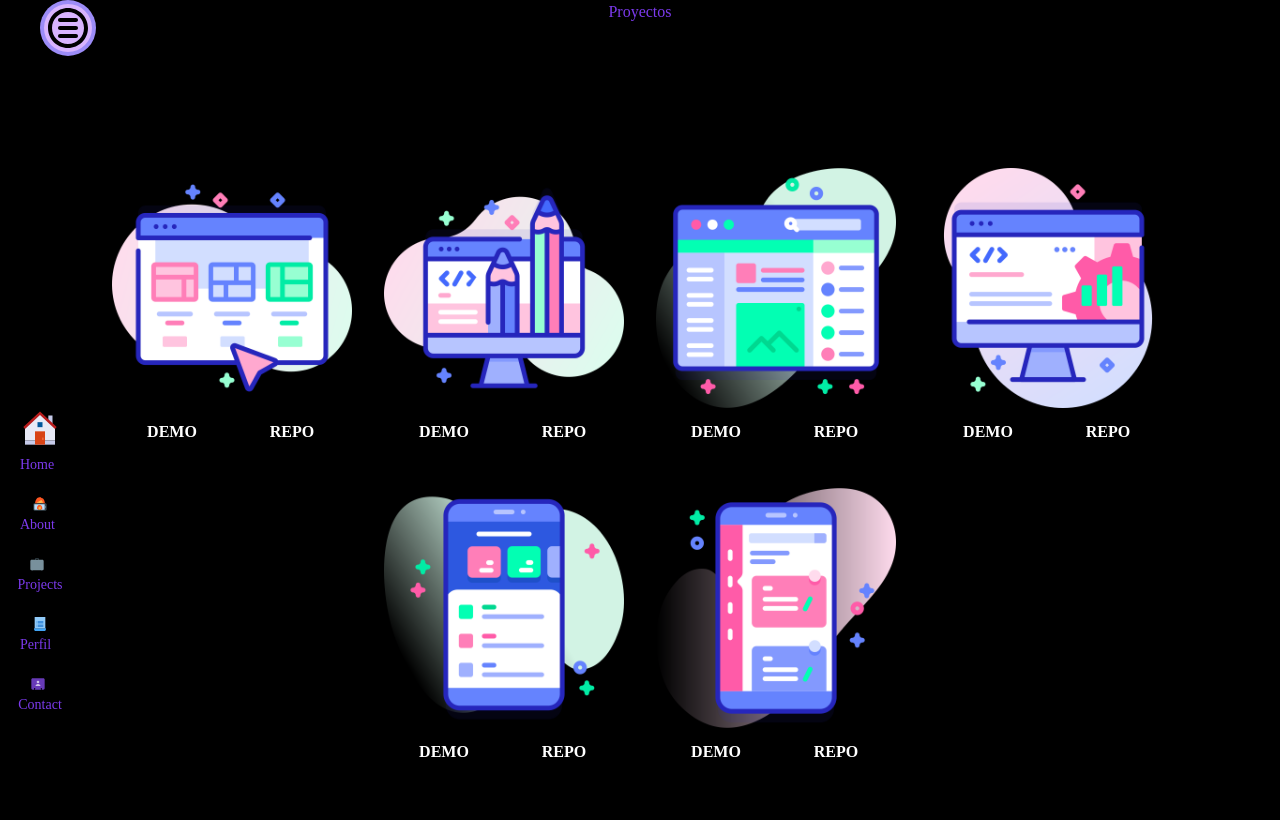
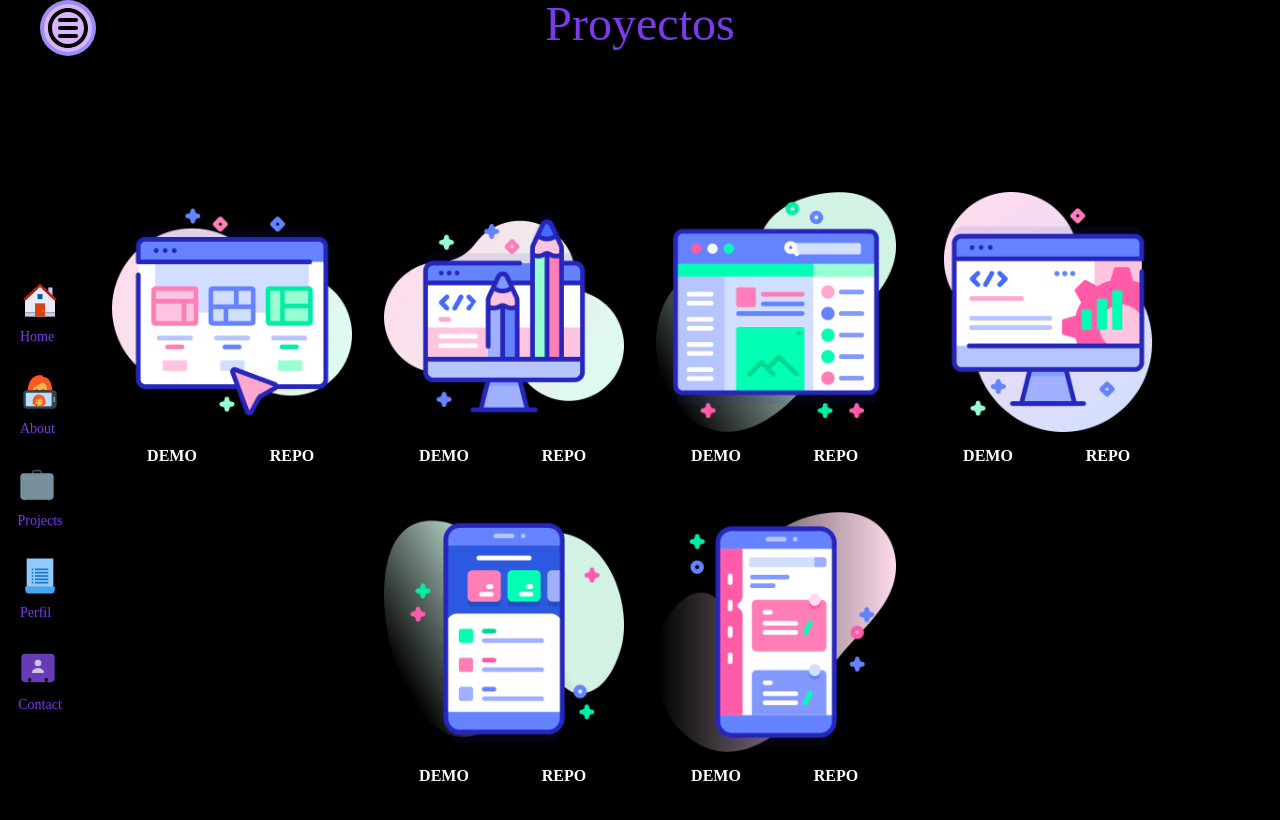
Before and after one commit to SoffiaSanchezz/Portafolio, a React (Vite) app: page /portafolio in a window 1280 px wide. Both pictures are taken after a click on the element 68 px from the left and 28 px from the top of the page. Shown: the top 820 px of the page. Built offline with nearby package versions, Linux system fonts and the light colour scheme; a web font is replaced by a local one.

Commit message:
progress

```diff
--- a/src/Componentes/Navbar.jsx
+++ b/src/Componentes/Navbar.jsx
@@ -32,22 +32,22 @@ return (
             </Link>
 
             <Link to="/About" className="center flex-col">
-            <FcSelfie className="text-5x1 content-center w-10" />
+            <FcSelfie className="text-5xl content-center w-10" />
             <span className="text-sm font-Sniglet text-violet-600">About</span>
             </Link>
 
             <Link to="/portafolio"className="center flex-col">
-                <FcBusiness className="text-5x1 content-center w-10"/>
+                <FcBusiness className="text-5xl content-center w-10"/>
                 <span className="text-sm font-Sniglet text-violet-600">Projects</span>
             </Link>
 
             <Link to="/"className="center flex-col">
-                <FcRules className="text-5x1 content-center w-10" />
+                <FcRules className="text-5xl content-center w-10" />
                 <span className="text-sm font-Sniglet text-violet-600">Perfil</span>
             </Link>
 
             <Link className="center flex-col">
-                <FcBusinessContact className="text-5x1 content-center w-10"/>
+                <FcBusinessContact className="text-5xl content-center w-10"/>
                 <span className="text-sm font-Sniglet text-violet-600">Contact</span>
             </Link>
         </div>
--- a/src/Pages/Portafolio.jsx
+++ b/src/Pages/Portafolio.jsx
@@ -8,7 +8,7 @@ const Portafolio = () => {
         <>
             <Navbar/>
             <div>
-            <h2 className='font-BlackA text-center text-violet-600 text-5x1'>Proyectos</h2>
+            <h2 className='font-BlackA text-center text-violet-600 text-5xl'>Proyectos</h2>
             </div>
             <div className='flex w-full justify-center'>
                 <div className='flex flex-wrap gap-8 justify-center items-center pt-10 pb-6 sm:pt-36 w-11/12'>
```
